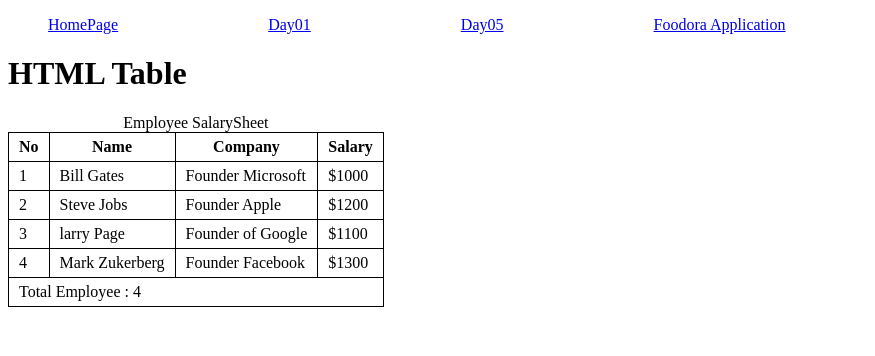
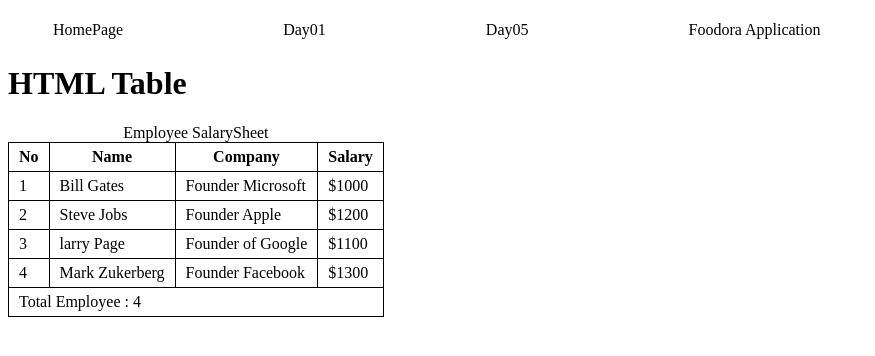
Before and after one commit to mdzihadhasanjaan/html-css, a plain HTML site: page Practice/practice-03-table.html in a window 1280 px wide. Shown: the whole page, without its empty margins (0-875 px from the left). Drawn offline with Linux system fonts and the light colour scheme.

Commit message:
new styles added in css

```diff
--- a/styles/navigation.css
+++ b/styles/navigation.css
@@ -4,4 +4,12 @@
 nav li{
     list-style: none;
     margin-right: 150px;
+    padding: 5px;
 }
+nav li a{
+    text-decoration: none;
+    color: black;
+}
+nav li:hover{
+    background-color: lightgrey;
+}
```
